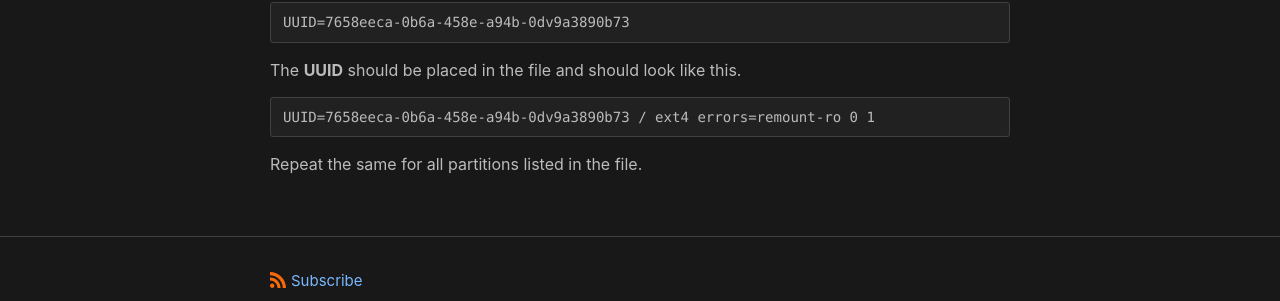
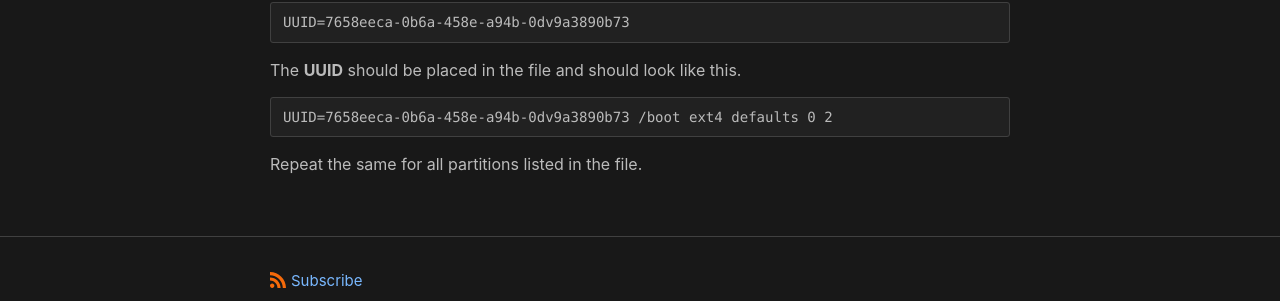
Before and after one commit to sianios/sianios.github.io, a Jekyll site: the page built from _posts/2021-01-27-fstab_to_uuid.md, in a window 1280 px wide. Shown: the part 628-929 px from the top of the page. Built offline with Jekyll 4.4.1, drawn with Linux system fonts in a browser that asks for light colours.

Commit message:
new post fix

````diff
--- a/_posts/2021-01-27-fstab_to_uuid.md
+++ b/_posts/2021-01-27-fstab_to_uuid.md
@@ -29,6 +29,6 @@ UUID=7658eeca-0b6a-458e-a94b-0dv9a3890b73
 ```
 The **UUID** should be placed in the file and should look like this.
 ```
-UUID=7658eeca-0b6a-458e-a94b-0dv9a3890b73 / ext4 errors=remount-ro 0 1
+UUID=7658eeca-0b6a-458e-a94b-0dv9a3890b73 /boot ext4 defaults 0 2
 ```
 Repeat the same for all partitions listed in the file.
````
